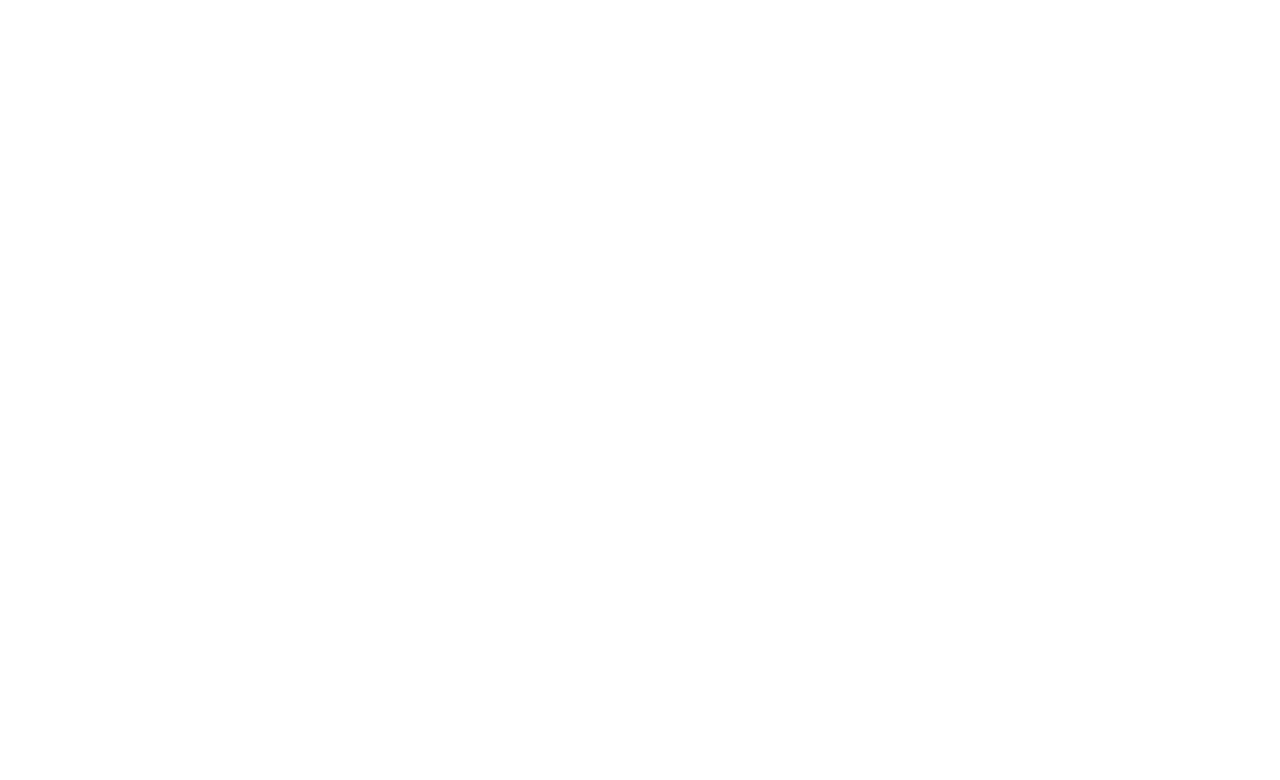
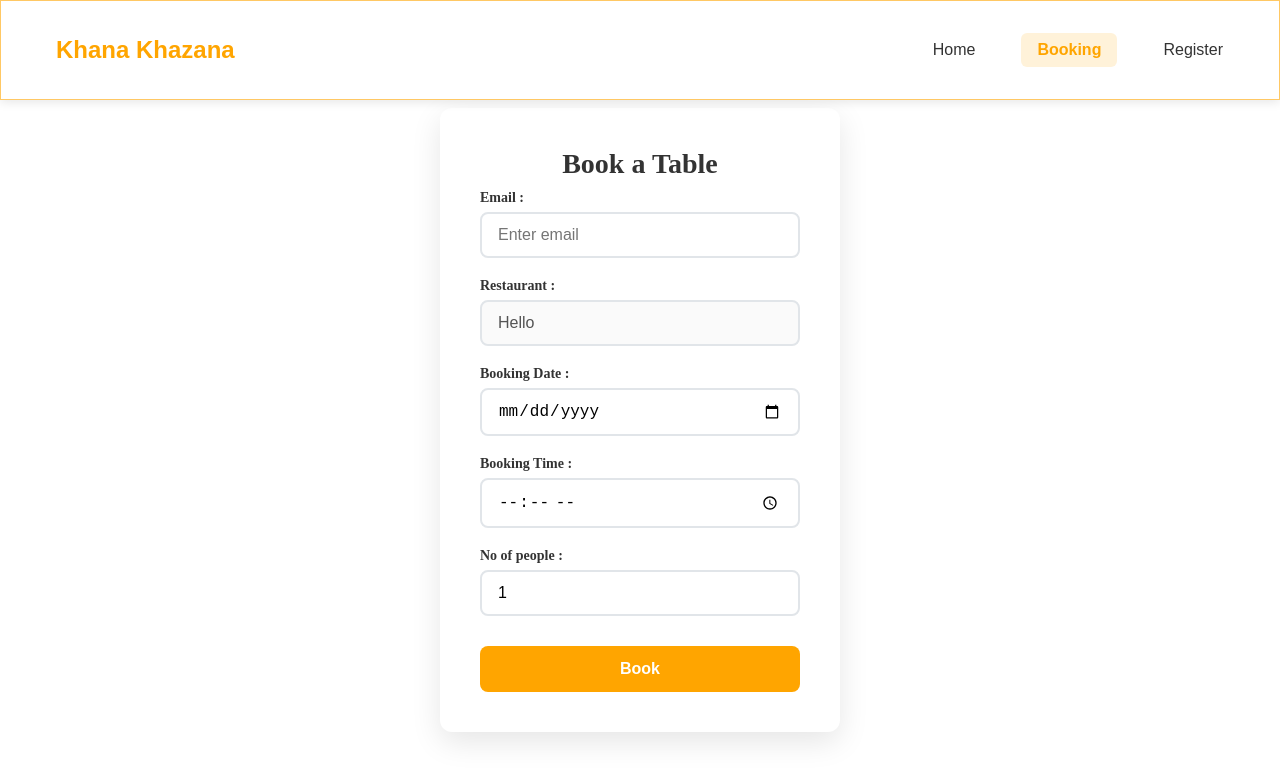
Before and after one commit to vedkulk/RestroProj, an Angular app: page /booking in a window 1280 px wide. Shown: the top 780 px of the page. Built offline with nearby package versions, Linux system fonts and the light colour scheme.

Commit message:
bookings

```diff
--- a/src/app/booking/booking.component.css
+++ b/src/app/booking/booking.component.css
@@ -72,6 +72,13 @@ input:invalid {
     border-color: #e74c3c;
 }
 
+.error small {
+    color: #e74c3c;
+    display: block;
+    margin-top: 4px;
+    font-size: 13px;
+}
+
 button {
     background: rgba(255, 165, 0, 1);
     color: white;
--- a/src/app/booking/booking.component.html
+++ b/src/app/booking/booking.component.html
@@ -1,35 +1,32 @@
-<body>
 <div class="main-div">
     <div class="form-div">
       <h1>Book a Table</h1>
       <form [formGroup]="bookingDetails" (ngSubmit)="captureBookingDetails()">
         <div class="input-group">
           <label>Email :</label>
-                    <input id="bemail" type="email" [formControl]="bookingDetails.controls.email"/>
+          <input type="email" formControlName="email" placeholder="Enter email" />
+          <div *ngIf="bookingDetails.get('email')?.touched && bookingDetails.get('email')?.invalid" class="error">
+            <small *ngIf="bookingDetails.get('email')?.errors?.['required']">Email is required</small>
+            <small *ngIf="bookingDetails.get('email')?.errors?.['email']">Enter a valid email</small>
           </div>
-
+        </div>
           <div class="input-group">
-                    <label>Restaurant :</label>
-                    <input id="brestaurant" type="text" [formControl]="bookingDetails.controls.restaurant"/>
+          <label>Restaurant : </label>
+          <input type="text" formControlName="restaurant" readonly />
         </div>
-
           <div class="input-group">
           <label>Booking Date :</label>
-                    <input id="bname" type="date" [formControl]="bookingDetails.controls.bookingDate"/>
+          <input type="date" formControlName="bookingDate" />
         </div>
-
           <div class="input-group">
           <label>Booking Time :</label>
-                    <input id="btime" type="time" [formControl]="bookingDetails.controls.bookingTime"/>
+          <input type="time" formControlName="bookingTime" />
         </div>
-
           <div class="input-group">
           <label>No of people :</label>
-                    <input id="headcount" type="number" [formControl]="bookingDetails.controls.headCount"/>
+          <input type="number" formControlName="headCount" min="1" />
         </div>
-
-                <button type="submit">Book</button>
+        <button type="submit" [disabled]="bookingDetails.invalid">Book</button>
       </form>
     </div>
   </div>
-</body>
--- a/src/app/booking/booking.component.ts
+++ b/src/app/booking/booking.component.ts
@@ -1,8 +1,7 @@
 import { Component } from '@angular/core';
 import { BookingRequest } from './models/booking-request';
-import { FormBuilder, FormControl, Validators } from '@angular/forms';
+import { FormBuilder, Validators } from '@angular/forms';
 import { BookingService } from './booking.service';
-
 
 @Component({
   selector: 'app-booking',
@@ -10,27 +9,29 @@ import { BookingService } from './booking.service';
   styleUrls: ['./booking.component.css']
 })
 export class BookingComponent {
-  bookingRequest !: BookingRequest;
+  bookingRequest!: BookingRequest;
+  RestaurantName = "Hello";
 
   bookingDetails = this.formBuilder.group({
-    email: new FormControl<string>('', [Validators.required, Validators.email]),
-    restaurant: new FormControl<string>('',Validators.required),
-    bookingDate: new FormControl<string>('', Validators.required),
-    bookingTime: new FormControl<string>('', Validators.maxLength(4)),
-    headCount: new FormControl<number>(1)
+    email: ['', [Validators.required, Validators.email]],
+    restaurant: [{ value: this.RestaurantName, disabled: true }],
+    bookingDate: ['', Validators.required],
+    bookingTime: ['', Validators.required],
+    headCount: [1, [Validators.required, Validators.min(1)]]
   });
 
-  constructor(private formBuilder : FormBuilder, private bookingService : BookingService){}
+  constructor(private formBuilder: FormBuilder, private bookingService: BookingService) {}
 
-  captureBookingDetails() : void {
-    console.log(this.bookingDetails);
-    if(this.bookingDetails.valid){
+  captureBookingDetails(): void {
+    console.log("Button clicked!", this.bookingDetails.value);
+
+    if (this.bookingDetails.valid) {
       this.bookingRequest = new BookingRequest();
-      this.bookingRequest.email = this.bookingDetails.value.email == null ? '' : this.bookingDetails.value.email;
-      this.bookingRequest.bookingDate = this.bookingDetails.value.bookingDate == null ? '' : this.bookingDetails.value.bookingDate;
-      this.bookingRequest.restaurant = this.bookingDetails.value.restaurant == null ? '' : this.bookingDetails.value.restaurant;
-      this.bookingRequest.bookingTime = this.bookingDetails.value['bookingTime'] == null ? '' : this.bookingDetails.value["bookingTime"];
-      //this.bookingRequest.headCount = this.bookingDetails.value.headCount;
+      this.bookingRequest.email = this.bookingDetails.get('email')?.value || '';
+      this.bookingRequest.bookingDate = this.bookingDetails.get('bookingDate')?.value || '';
+      this.bookingRequest.bookingTime = this.bookingDetails.get('bookingTime')?.value || '';
+      this.bookingRequest.headCount = this.bookingDetails.get('headCount')?.value || 1;
+
       this.bookingService.createBooking(this.bookingRequest);
     }
   }
--- a/src/app/header/header.component.ts
+++ b/src/app/header/header.component.ts
@@ -6,5 +6,5 @@ import { Component } from '@angular/core';
   styleUrls: ['./header.component.css']
 })
 export class HeaderComponent {
-  title = "TableTrack"
+  title = "Khana Khazana"
 }
--- a/src/app/registration/registration.component.css
+++ b/src/app/registration/registration.component.css
@@ -1,9 +1,11 @@
+/* RegistrationComponent CSS - Updated to look like BookingComponent */
 
 * {
     margin: 0;
     padding: 0;
     box-sizing: border-box;
 }
+
 body {
     font-family: -apple-system, BlinkMacSystemFont, 'Segoe UI', Roboto, Oxygen, Ubuntu, Cantarell, sans-serif;
 }
@@ -19,33 +21,11 @@ body {
 
 h1 {
     text-align: center;
-    color: #333;
     font-size: 28px;
     font-weight: 700;
     margin-bottom: 10px;
 }
 
-=======
-body {
-    font-family: -apple-system, BlinkMacSystemFont, 'Segoe UI', Roboto, Oxygen, Ubuntu, Cantarell, sans-serif;
-}
-
-.main-div {
-    width: 100%;
-    height: 100vh;
-    display: flex;
-    justify-content: center;
-    align-items: center;
-    background: rgba(255, 200, 100, 1);
-    padding: 20px;
-}
-h1 {
-    color: rgba(255, 140, 0, 1);
-    text-align: center;
-    font-size: 28px;
-    font-weight: 700;
-    margin-bottom: 30px;
-}
 .form-div {
     background: white;
     padding: 40px;
@@ -59,7 +39,6 @@ form {
     display: flex;
     flex-direction: column;
     gap: 15px;
-    gap: 20px;
 }
 
 .input-group {
@@ -88,8 +67,7 @@ input:focus {
     box-shadow: 0 0 0 3px rgba(255, 165, 0, 0.1);
 }
 
-
-input:invalid {
+input.ng-invalid.ng-touched {
     border-color: #e74c3c;
 }
 
--- a/src/app/registration/registration.component.ts
+++ b/src/app/registration/registration.component.ts
@@ -2,7 +2,6 @@ import { Component } from '@angular/core';
 
 @Component({
   selector: 'app-registration',
-  standalone: true,
   templateUrl: './registration.component.html',
   styleUrls: ['./registration.component.css']
 })
```
Lines whose indentation alone changed are shown as unchanged.
